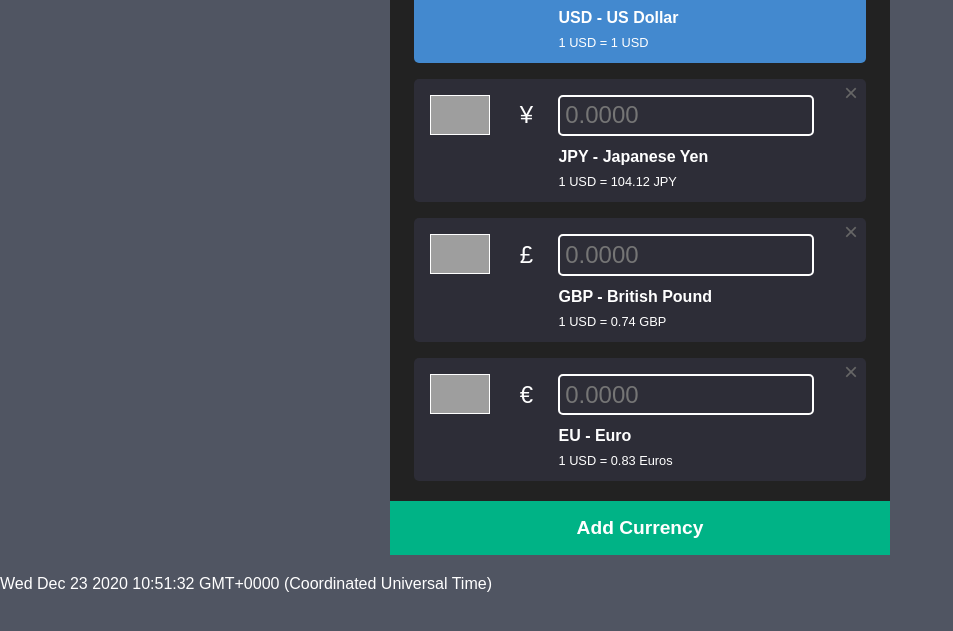
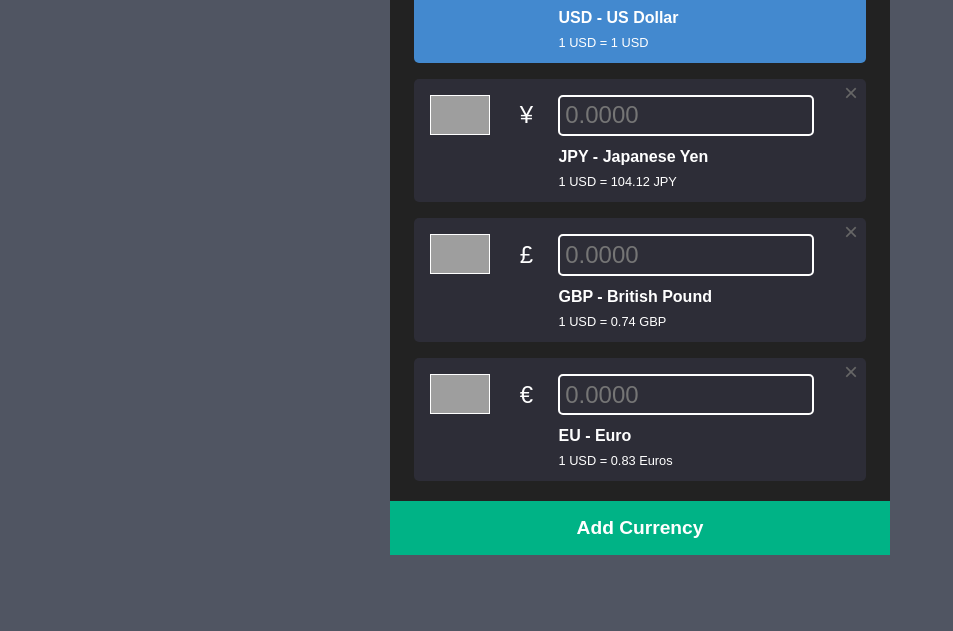
Before and after one commit to rajeski/CC, a plain HTML site: page index.html in a window 1280 px wide. Shown: the part 137-768 px from the top of the page, without its empty margins (0-953 px from the left). Drawn offline with Linux system fonts and the light colour scheme; grey boxes are pictures that could not be loaded.

Commit message:
Continued editing the index.html-file

```diff
--- a/index.html
+++ b/index.html
@@ -55,11 +55,6 @@
     <button class="add-currency-btn">Add Currency</button>
     </div>
     <p id="date"></p>
-    <script>
-    document.getElementById("date").innerHTML = Date();
-    </script>
     <script src="main.js"></script>
 </body>
 </html>
-
-<!-- https://www.youtube.com/watch?v=ARBvYDNeNdM&ab_channel=CodingJourney -->
```
